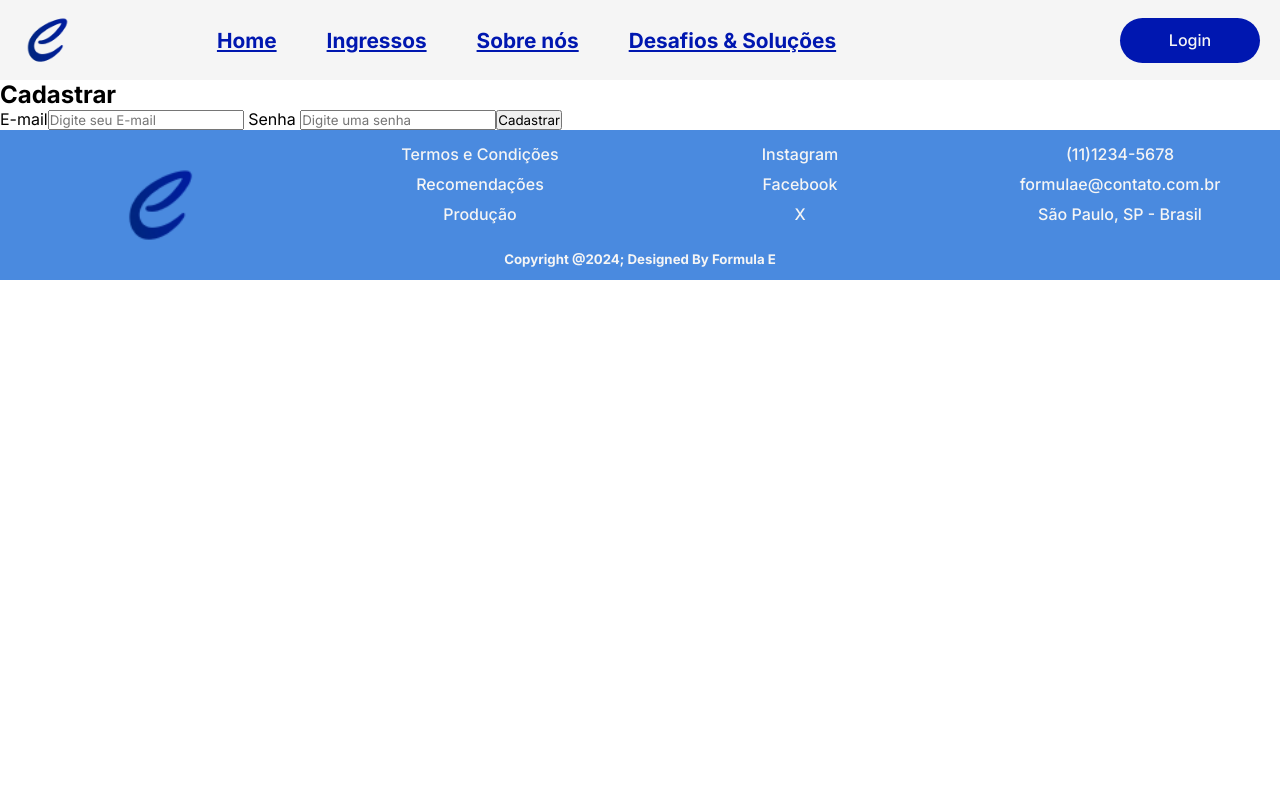
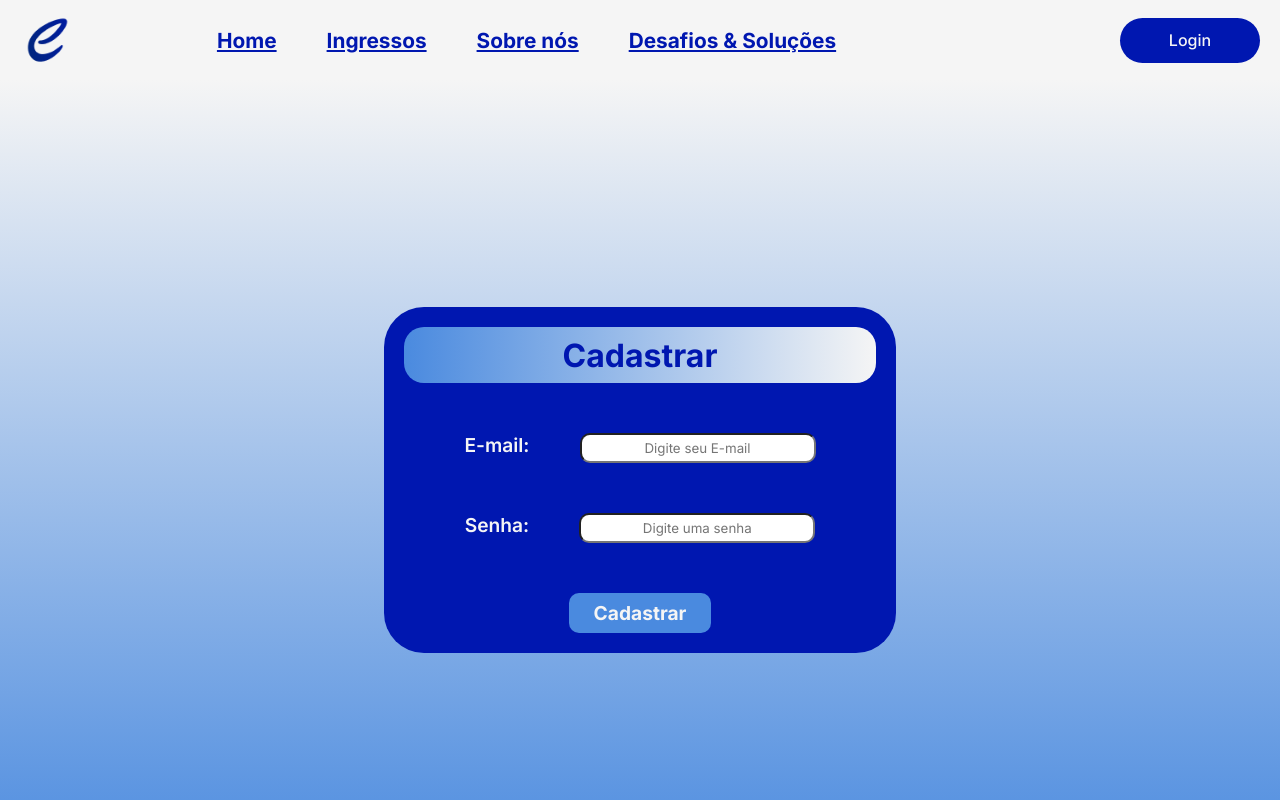
Before and after one commit to Tech-Nova-Solutions/web-front-sprint3, a React (Vite) app: page /cadastro in a window 1280 px wide. Shown: the top 800 px of the page. Built offline with nearby package versions, Linux system fonts and the light colour scheme.

Commit message:
estilizando a pagina cadastrar usuario

```diff
--- a/dados.json
+++ b/dados.json
@@ -4,6 +4,16 @@
       "id": "835f",
       "email": "giuliabarbizan@gmail.com",
       "senha": "123"
+    },
+    {
+      "id": "ff17",
+      "email": "",
+      "senha": ""
+    },
+    {
+      "id": "04b7",
+      "email": "erfger@rgerg.com",
+      "senha": "123"
     }
   ]
 }
--- /dev/null
+++ b/src/css/CadastrarUsuarioStyle.jsx
@@ -0,0 +1,104 @@
+import styled from "styled-components";
+
+export const CadastrarUsuarioStyle = styled.section `
+
+    .container-cadastro{
+        width:100%;
+        min-height: 100vh ;
+        background-image: linear-gradient(to top ,var(--azul-claro), var(--bg-color));
+        display: flex;
+        justify-content: center;
+        align-items:center;
+    }
+    form{
+        width:40%;
+        min-height: 40vh;
+        background: var(--azul-escuro);
+        display:flex;
+        justify-content: center;
+        align-items: center;
+        flex-direction:column;
+        gap:50px;
+        border-radius:40px;
+        padding:20px;
+
+
+
+    }
+
+    .form-group{
+        width:100%;
+        display: flex;
+        justify-content: center;
+        gap: 50px;
+        color:var(--bg-color);
+        font-size:1.2rem;
+        font-weight: 600;
+    }
+    .form-group input{
+        width:50%;
+        height:30px;
+        border-radius: 10px;
+        text-align:center;
+        outline-color:var(--azul-claro);
+    }
+    form h2{
+        width:100%;
+        height:7vh;
+        display:flex;
+        justify-content:center;
+        align-items:center;
+        font-size:2rem;
+        color:var(--azul-escuro);
+        background-image:linear-gradient(to right, var(--azul-claro), var(--bg-color));
+        border-radius:20px;
+
+    }
+    .btn{
+        width:30%;
+        height: 40px;
+        min-width:100px;
+        border-radius:10px;
+        background: var(--azul-claro);
+        color:var(--bg-color);
+        border:none;
+        font-size:1.2rem;
+        font-weight: 700;
+
+
+    }
+    .btn:hover{
+        background:var(--bg-color);
+        color:var(--azul-claro)
+    }
+
+    //TABLET
+    @media(max-width:840px){
+        form{
+            width:50%;
+            padding:20px;
+        }
+        form h2{
+            border-radius:20px;
+        }
+        .form-group input{
+            width:40%;
+        }
+
+    }
+
+    //MOBILE
+    @media(max-width:480px){
+        .form-group{
+            font-size:0.9rem;
+            gap:30px;
+        }
+        .form-group input{
+            width:60%;
+        }
+
+    }
+
+
+
+`
--- a/src/routes/CadastrarUsuario.jsx
+++ b/src/routes/CadastrarUsuario.jsx
@@ -1,77 +1,104 @@
-import {Link,useParams,useNavigate} from 'react-router-dom';
-import {useState, useEffect} from 'react';
+import { Link, useParams, useNavigate } from 'react-router-dom';
+import { useState, useEffect } from 'react';
+import { CadastrarUsuarioStyle } from '../css/CadastrarUsuarioStyle';
 
 const CadastrarUsuario = () => {
-    let {id} = useParams();
+  let { id } = useParams();
 
   const [usuarios, setUsuarios] = useState({
     id,
-        email:'',
-        senha:''
+    email: '',
+    senha: ''
   });
 
   const navigate = useNavigate();
 
-    const handleChange =(e)=>{
-        setUsuarios({...usuarios,[e.target.name]:e.target.value});
+  const handleChange = (e) => {
+    setUsuarios({ ...usuarios, [e.target.name]: e.target.value });
+  };
+
+  // Função de validação para verificar campos em branco
+  const validarCampos = () => {
+    if (!usuarios.email || !usuarios.senha) {
+      alert('Por favor, preencha todos os campos.'); // Exibe o alerta se houver campos em branco
+      return false;
     }
+    return true;
+  };
 
-    let metodo = "post";
-    if(id){
+  let metodo = 'post';
+  if (id) {
     metodo = 'put';
   }
 
-    const handleSubmit=(e)=>{
+  const handleSubmit = (e) => {
     e.preventDefault();
-        fetch(`http://localhost:5000/usuarios/${id ? id:``}`,{
+
+    // Verificar se os campos estão preenchidos
+    if (!validarCampos()) {
+      return; // Se os campos estiverem vazios, não prosseguir com o submit
+    }else{
+
+        // Continuar com o envio se os campos estiverem válidos
+    fetch(`http://localhost:5000/usuarios/${id ? id : ``}`, {
         method: metodo,
-            headers:{
-                'Content-Type':'application/json',
+        headers: {
+          'Content-Type': 'application/json',
         },
-            body:JSON.stringify(usuarios),
-        }).then(()=>{
-            navigate("/login")
-        })
+        body: JSON.stringify(usuarios),
+      }).then(() => {
+        alert('Cadastro realizado com sucesso!');
+        navigate('/login');
+      });
 
     }
 
-    useEffect(()=>{
-        if(id){
+
+  };
+
+  useEffect(() => {
+    if (id) {
       fetch(`http://localhost:5000/usuarios/${id}`)
-            .then((res)=>{
-                return res.json();
-            }).then((data) =>{
+        .then((res) => res.json())
+        .then((data) => {
           setUsuarios(data);
         });
-
     }
-    },[id])
+  }, [id]);
 
   return (
+    <CadastrarUsuarioStyle>
       <section className="container-cadastro">
         <form onSubmit={handleSubmit}>
           <h2>Cadastrar</h2>
-            <label htmlFor="email">E-mail</label>
+          <div className="form-group">
+            <label htmlFor="email">E-mail:</label>
             <input
-
               type="email"
               name="email"
               placeholder="Digite seu E-mail"
               value={usuarios.email}
               onChange={handleChange}
-
             />
-            <label htmlFor="password"> Senha </label>
-            <input type="password"
+          </div>
+          <div className="form-group">
+            <label htmlFor="password"> Senha: </label>
+            <input
+              type="password"
               name="senha"
               placeholder="Digite uma senha"
               value={usuarios.senha}
               onChange={handleChange}
             />
-            <button type='submit'>Cadastrar</button>
+          </div>
+
+          <button type="submit" className="btn">
+            Cadastrar
+          </button>
         </form>
       </section>
-  )
-}
+    </CadastrarUsuarioStyle>
+  );
+};
 
-export default CadastrarUsuario
+export default CadastrarUsuario;
```
Lines whose indentation alone changed are shown as unchanged.
